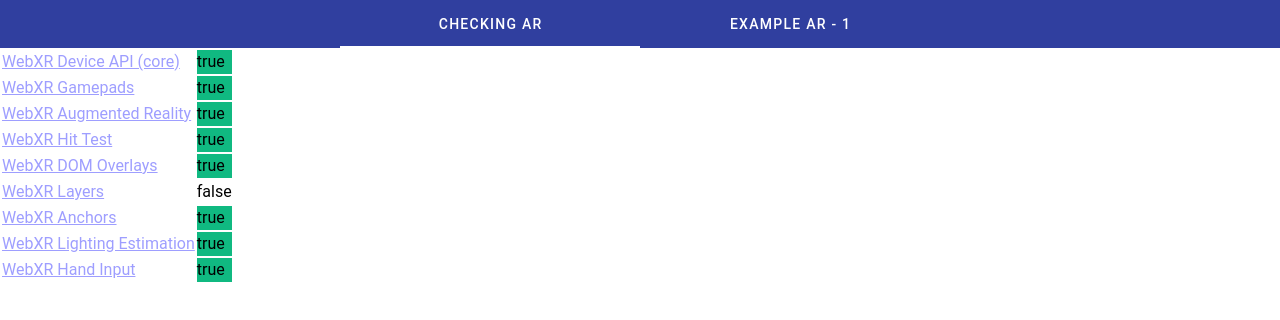
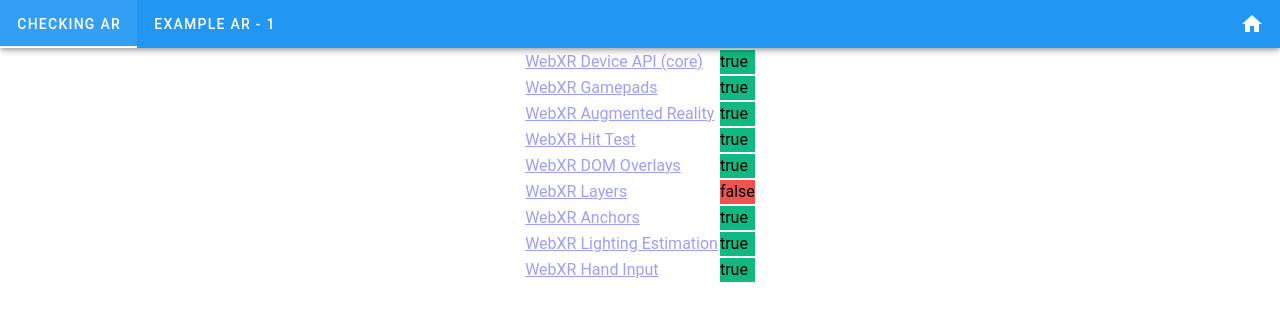
Before and after one commit to iljaverba00/iljaverba00.github.io, a Vue app: page /ar in a window 1280 px wide. Shown: the top 320 px of the page. Built offline with nearby package versions, Linux system fonts and the light colour scheme.

Commit message:
router: go home

```diff
--- a/index.html
+++ b/index.html
@@ -5,7 +5,7 @@
     <meta charset="UTF-8" />
     <link rel="icon" href="/favicon.ico" />
     <meta name="viewport" content="width=device-width, initial-scale=1.0" />
-    <title>Projects:IVerba</title>
+    <title>Projects|IV</title>
 </head>
 
 <body>
--- a/src/components/Main.vue
+++ b/src/components/Main.vue
@@ -28,7 +28,7 @@
     <!--      <v-app-bar-nav-icon></v-app-bar-nav-icon>-->
     <!--    </template>-->
 
-    <v-app-bar-title>Projects:IVerba</v-app-bar-title>
+    <v-app-bar-title>Projects|IV</v-app-bar-title>
 
     <!--    <template v-slot:append>-->
     <!--      <v-btn icon="mdi-dots-vertical"></v-btn>-->
@@ -66,11 +66,14 @@
 
 <script setup lang="ts">
 
+import { routes } from '../router/routes.js'
+
 const projects = [{
   title: "Augmented reality",
   subtitle: "Augmented reality project, based of WebXR",
   image: "eidosmedia-ar.png",
-  desc: "Here should be description"
+  desc: "Here should be description",
+  path: routes[1].path
 }]
 
 </script>
--- a/src/components/projects/ar/AugmentedReality.vue
+++ b/src/components/projects/ar/AugmentedReality.vue
@@ -1,6 +1,11 @@
 <template>
+
+  <v-app-bar
+      color="primary"
+      density="compact"
+  >
     <v-tabs
-    bg-color="indigo-darken-2"
+        bg-color="primary"
         fixed-tabs
         align-tabs="center"
         v-model="currentTab"
@@ -11,20 +16,25 @@
 
       <v-tab value="ar1" text="Example AR - 1"></v-tab>
     </v-tabs>
+    <v-spacer></v-spacer>
+    <v-btn icon="mdi-home" color="white" @click="toMain"/>
+
+  </v-app-bar>
 
 
-  <v-tabs-window v-model="currentTab" >
+  <v-tabs-window v-model="currentTab">
     <v-tabs-window-item
         value="check"
-      style="justify-content: center"
     >
-        <table style="display: inline">
+      <table style="display: flex; justify-content: center">
         <tbody>
         <tr
             v-for="module of modules"
             :key="module.name">
-            <td style="text-align: left"><a :href="module.url">{{module.name}}</a></td>
-            <td :style="module.supported?'background:#10b981':'background:var(--red-400)'"><span>{{module.supported}}</span> <!----></td>
+          <td style="text-align: left"><a :href="module.url">{{ module.name }}</a></td>
+          <td :style="`background:${module.supported?'#10b981':'#EF5350'}`">
+            <span>{{ module.supported }}</span>
+          </td>
         </tr>
         </tbody>
       </table>
@@ -37,8 +47,15 @@
 <script setup>
 
 import {ref} from "vue";
+import {useRouter} from "vue-router";
+
+const router = useRouter();
 
 const currentTab = ref('check');
+
+const toMain = () => {
+  router.push('/');
+}
 
 const modules = [
   {
--- a/src/components/ui/ProjectCard.vue
+++ b/src/components/ui/ProjectCard.vue
@@ -1,5 +1,5 @@
 <template>
-  <v-card class="mx-auto" max-width="300" min-width="300">
+  <v-card class="mx-auto bg-white" max-width="300" min-width="300">
     <v-img
       color="surface-variant"
       height="150"
@@ -11,7 +11,7 @@
     </v-card-title>
 
     <v-card-text>
-      <div class="text-medium-emphasis">
+      <div class="">
         {{ subtitle }}
       </div>
     </v-card-text>
@@ -34,7 +34,6 @@
     <v-expand-transition>
       <div v-show="show">
         <v-divider></v-divider>
-
         <v-card-text>
           {{ desc }}
         </v-card-text>
@@ -54,7 +53,6 @@ const router = useRouter();
 const show = ref(false);
 
 const toLayout = (name: string) => {
-  console.log(name)
   router.push(name)
 }
 </script>
--- /dev/null
+++ b/src/router/routes.js
@@ -0,0 +1,7 @@
+import Main from '../components/Main.vue'
+import AR from '../components/projects/ar/AugmentedReality.vue'
+
+export const routes = [
+    {path: '/', component: Main},
+    {path: '/ar', component: AR}
+]
```
Also changed, not shown: src/router/index.js (+2 -9 lines). Lines whose indentation alone changed are shown as unchanged.
